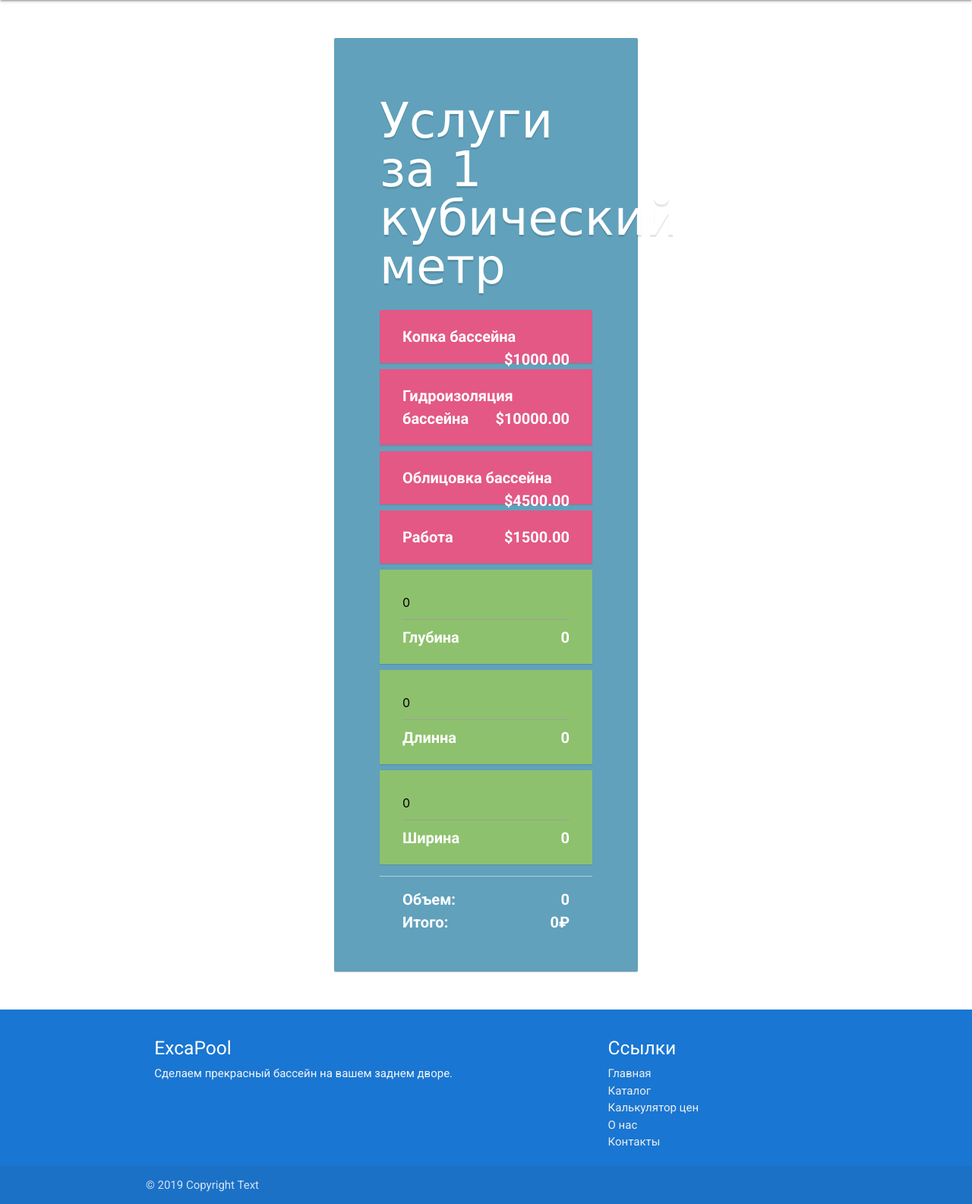
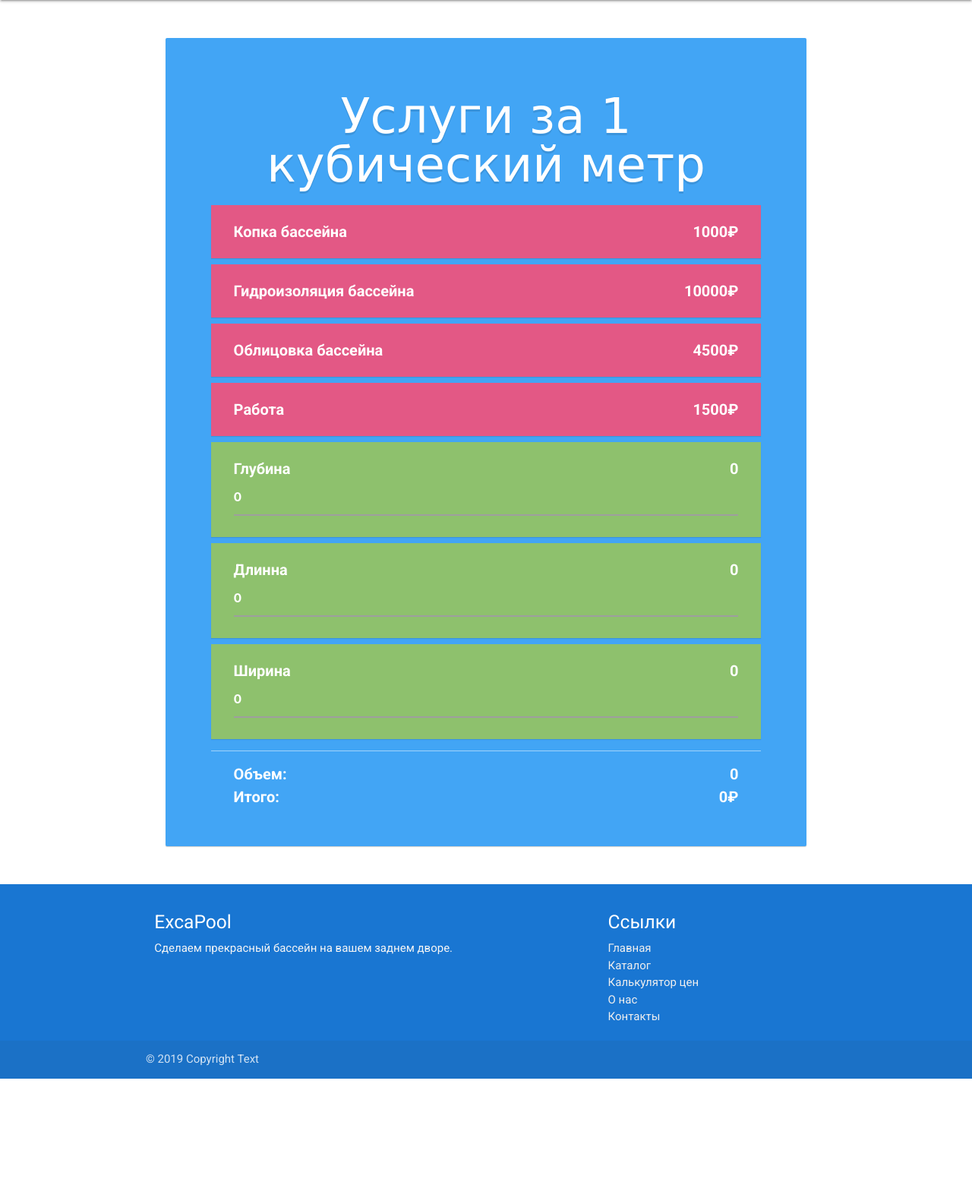
Before and after one commit to djeenwolfy/ExcaPool, a PHP site: page /Price.html in a window 1280 px wide. Shown: the part 64-1649 px from the top of the page at 76% size. After the commit the page ends 1484 px from the top, so only its background shows below. Run offline with PHP 8.4, Linux system fonts and the light colour scheme; some libraries are stand-ins or nearby versions.

Commit message:
Price1.0

```diff
--- a/Price.html
+++ b/Price.html
@@ -8,7 +8,7 @@
 	<link rel="shortcut icon" href="img/minilogo.png">
 	<title>ExcaPool - Наши работы</title>
 </head>
-<body class="Site">
+<body >
 	<!-- Начало header -->
 	<header>
 		<nav> <!-- Навигация и лого -->
@@ -38,35 +38,27 @@
 
 	<main class="Site-content">
 
-		<form id="main" v-cloak>
+		<form id="price" v-cloak>
 
-			<h1>Услуги за 1 кубический метр</h1>
+			<h2 class="center" >Услуги за 1 кубический метр</h2>
 
 			<ul>
-				<li v-for="service in services" v-on:click="toggleActive(service)" v-bind:class="{ 'active': service.active}" >
-
-				{{service.name}} <span>{{service.price | currency}}
-				</span>
+				<li v-for="service in services" v-on:click="toggleActive(service)" v-bind:class="{ 'active': service.active}">
+					{{service.name}}<span>{{service.price}}&#8381</span>
 				</li>
-			<li  v-for="m3 in m3 " v-on:click="toggleDiscount(m3)" v-bind:class="{ 'active': m3.active}"><div class="tooltip">
-				<input type="text" v-model="m3.qwert"/>
+				<li  v-for="m3 in m3 "  v-bind:class="{ 'active': m3.active}"><div class="tooltip">
 					{{m3.name}}<span>{{m3.qwert}}</span>
+					<input id="parameters" type="text" v-model="m3.qwert"/>
 				</div>
 			</li>
-
-
-
-			<div></div>
 		</div>
 	</ul>
 
 	<div class="total">
-			Объем: <span>{{objem() }}</span>
+		Объем:	<span>{{objem() }}</span>
 		<br>
-			<!-- Высчитывает итоговую сумму -->
 		Итого: <span>{{total()}}&#8381</span>
 	</div>
-
 </form>
 
 </main>
@@ -97,8 +89,6 @@
 	</div>
 </footer>
 <script src="https://cdnjs.cloudflare.com/ajax/libs/vue/2.0.5/vue.min.js"></script>
-
-
 <script src="https://cdn.jsdelivr.net/npm/vue@2.5.22/dist/vue.js"></script>
 <script src="script/jquery-3.3.1.min.js"></script>
 <script src="script/materialize.js"></script>
--- a/css/style.css
+++ b/css/style.css
@@ -57,16 +57,16 @@ section, footer, header, aside, nav{
 	Форма заказа
 --------------------------*/
 
-form{
-	background-color: #61a1bc;
+form#price{
+	background-color: #42A5F5;
 	border-radius: 2px;
 	box-shadow: 0 1px 1px #ccc;
-	width: 400px;
+	width: 66%;
 	padding: 35px 60px;
 	margin: 50px auto;
 }
 
-form h1{
+form#price h2{
 	color:#fff;
 	font-size:64px;
 	font-family:'Cookie', cursive;
@@ -75,7 +75,7 @@ form h1{
 	text-shadow:0 3px 0 rgba(0,0,0,0.1);
 }
 
-form ul{
+form#price ul{
 	list-style:none;
 	color:#fff;
 	font-size:20px;
@@ -84,7 +84,7 @@ form ul{
 	margin:20px 0 15px;
 }
 
-form ul li{
+form#price ul li{
 	padding:20px 30px;
 	background-color:#e35885;
 	margin-bottom:8px;
@@ -92,11 +92,11 @@ form ul li{
 	cursor:pointer;
 }
 
-form ul li span{
+form#price ul li span{
 	float:right;
 }
 
-form ul li.active{
+form#price ul li.active{
 	background-color:#8ec16d;
 }
 
@@ -112,3 +112,19 @@ div.total{
 div.total span{
 	float:right;
 }
+input{
+	list-style:none;
+	color:#fff;
+	font-size:20px;
+	font-weight:bold;
+	text-align: left;
+	margin:20px 0 15px;
+}
+#parameters{
+	border-bottom:2px solid #9E9E9E;
+}
+#parameters:focus{
+	border-bottom: 2px solid #1B71C6;
+	-webkit-box-shadow: none;
+    box-shadow: none;
+	}
--- a/script/script.js
+++ b/script/script.js
@@ -5,11 +5,9 @@
   	 });
        $('.sidenav').sidenav();
             // Определяем собственный фильтр валют "currency".
-Vue.filter('currency', function (value) {
-    return '$' + value.toFixed(2);
-});
+
 var demo = new Vue({
-    el: '#main',
+    el: '#price',
     data: {
 
         services: [
```
Lines whose indentation alone changed are shown as unchanged.
